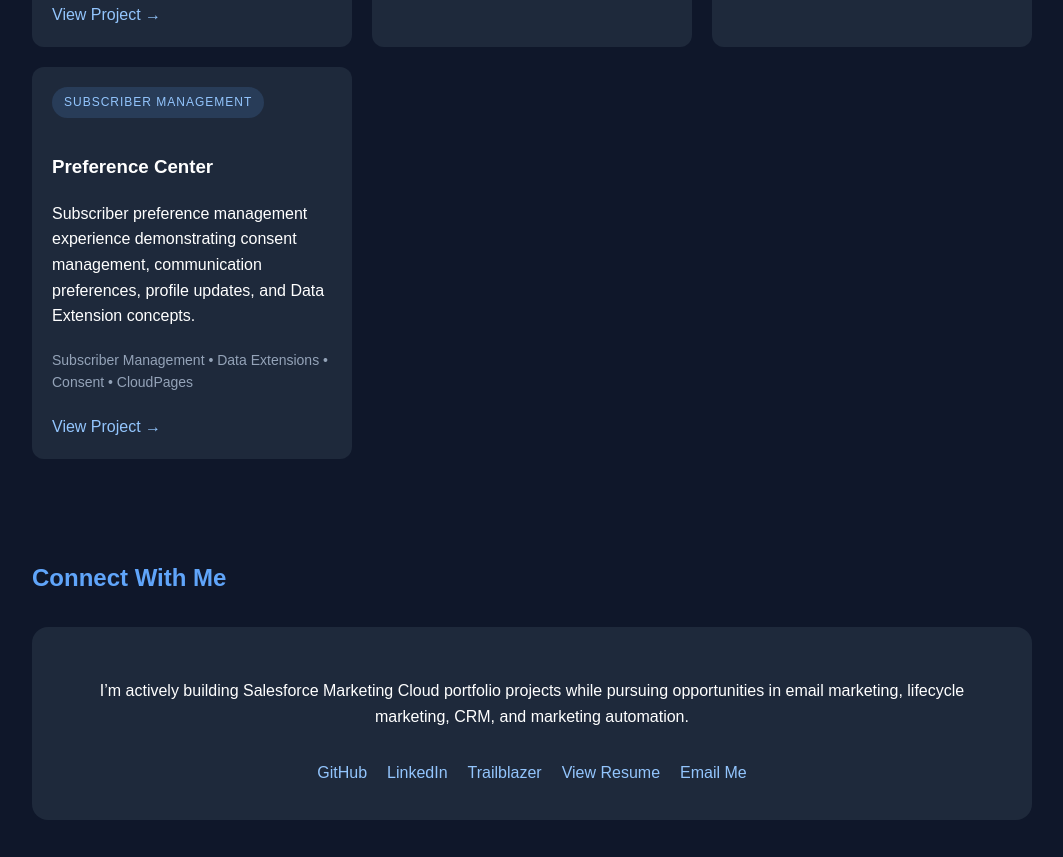
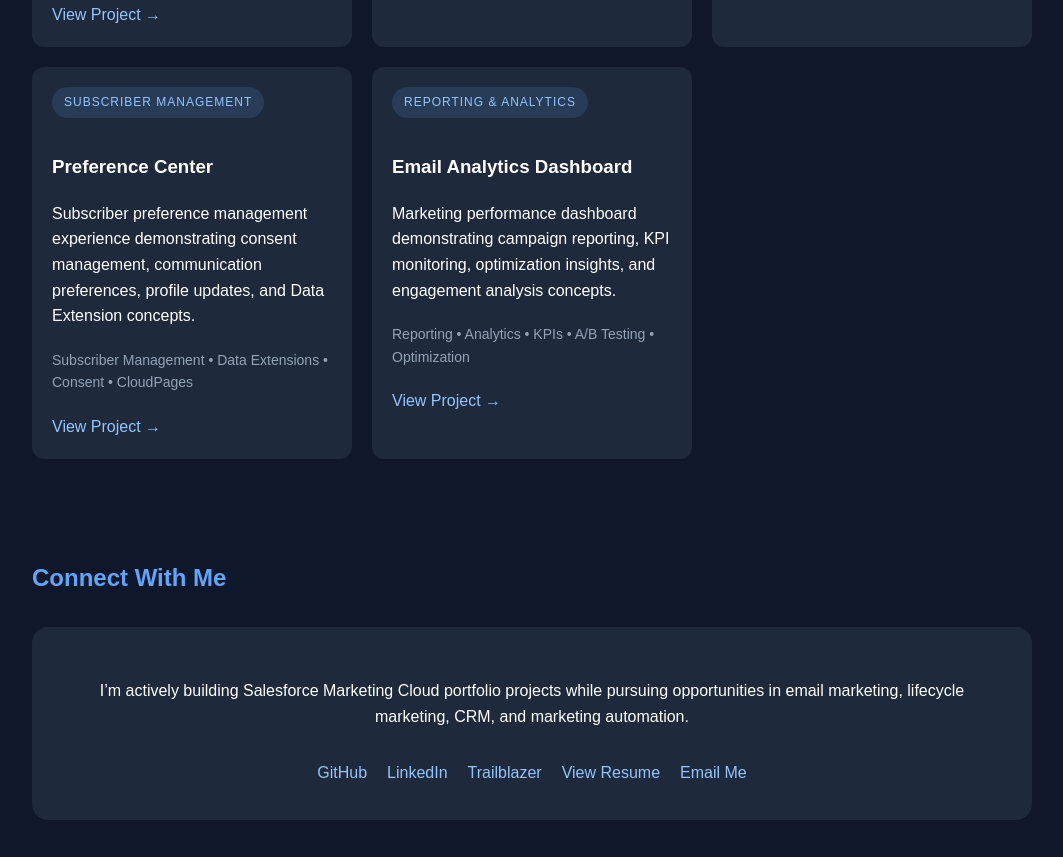
Before and after one commit to tashaneal/tashaneal.github.io, a plain HTML site: page index.html in a window 1280 px wide. Shown: the part 2560-3417 px from the top of the page, without its empty margins (108-1171 px from the left). Drawn offline with Linux system fonts and the light colour scheme.

Commit message:
Add Email Analytics Dashboard project section

```diff
--- a/index.html
+++ b/index.html
@@ -351,6 +351,28 @@
 
 </div>
 
+<div class="card">
+
+    <div class="project-tag">
+        Reporting & Analytics
+    </div>
+
+    <h3>Email Analytics Dashboard</h3>
+
+    <p>
+        Marketing performance dashboard demonstrating campaign reporting, KPI monitoring, optimization insights, and engagement analysis concepts.
+    </p>
+
+    <div class="project-skills">
+        Reporting • Analytics • KPIs • A/B Testing • Optimization
+    </div>
+
+    <a href="email-dashboard.html">
+        View Project →
+    </a>
+
+</div>
+
     </div>
 </section>
 
```
